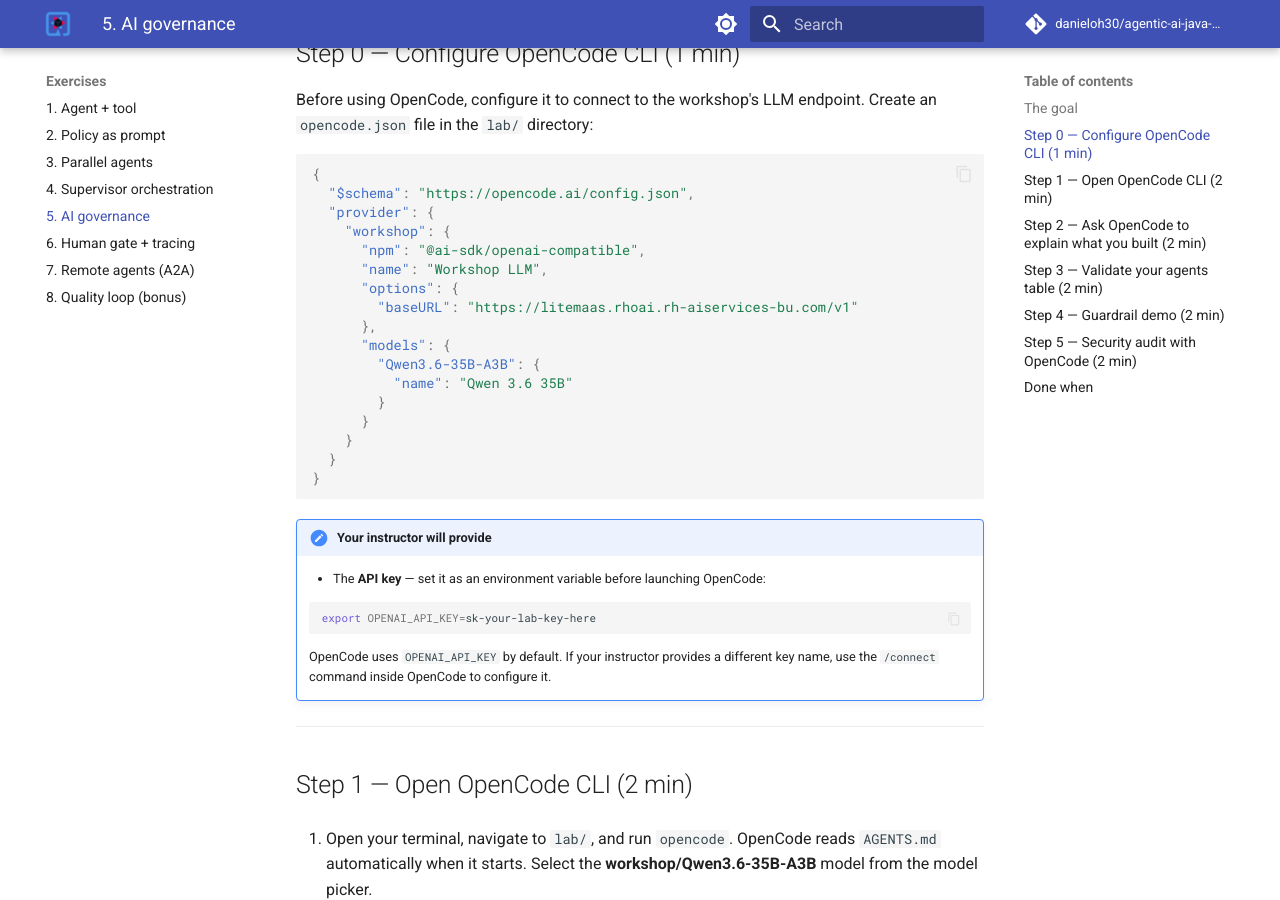
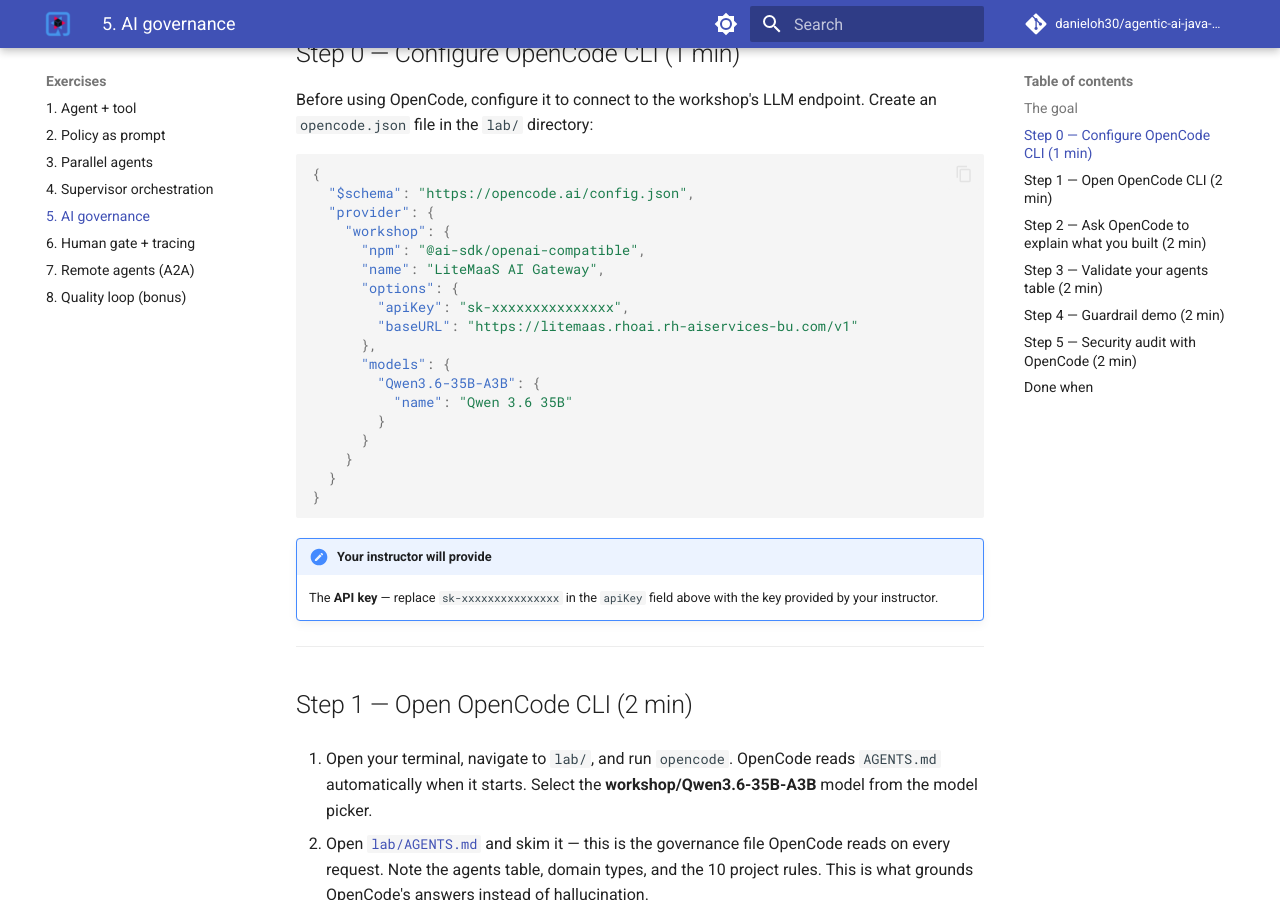
Before and after one commit to danieloh30/agentic-ai-java-workshop, an MkDocs documentation site: the page built from docs/05-ai-governance/START_HERE.md, in a window 1280 px wide and 900 px high, scrolled down 1300 px. Built offline with MkDocs 1.6.1 and Material for MkDocs 9.7.7, drawn with Linux system fonts in a browser that asks for light colours; comment, search, counter and statistics services are not loaded.

Commit message:
fix(ex5): use LiteMaaS AI Gateway name and inline apiKey placeholder

````diff
--- a/docs/05-ai-governance/START_HERE.md
+++ b/docs/05-ai-governance/START_HERE.md
@@ -55,8 +55,9 @@ Before using OpenCode, configure it to connect to the workshop's LLM endpoint. C
   "provider": {
     "workshop": {
       "npm": "@ai-sdk/openai-compatible",
-      "name": "Workshop LLM",
+      "name": "LiteMaaS AI Gateway",
       "options": {
+        "apiKey": "sk-xxxxxxxxxxxxxxx",
         "baseURL": "https://litemaas.rhoai.rh-aiservices-bu.com/v1"
       },
       "models": {
@@ -70,13 +71,7 @@ Before using OpenCode, configure it to connect to the workshop's LLM endpoint. C
 ```
 
 !!! note "Your instructor will provide"
-    - The **API key** — set it as an environment variable before launching OpenCode:
-
-    ```bash
-    export OPENAI_API_KEY=sk-your-lab-key-here
-    ```
-
-    OpenCode uses `OPENAI_API_KEY` by default. If your instructor provides a different key name, use the `/connect` command inside OpenCode to configure it.
+    The **API key** — replace `sk-xxxxxxxxxxxxxxx` in the `apiKey` field above with the key provided by your instructor.
 
 ---
 
````
